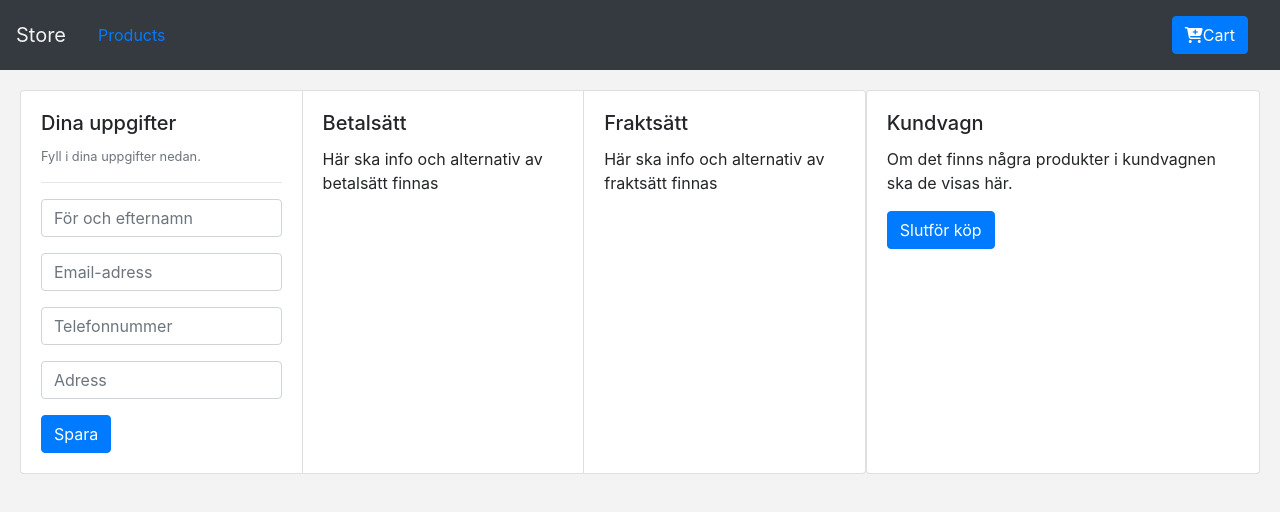
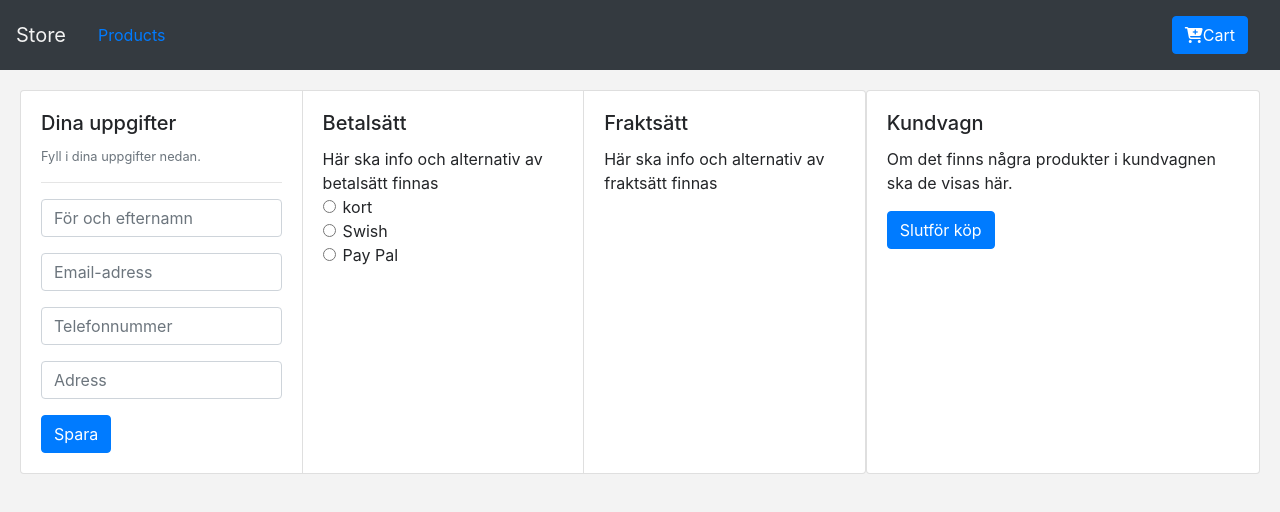
Before and after one commit to juliamattson/Grupp3-designsystem, a React (Create React App) app: page /cart in a window 1280 px wide. Shown: the top 512 px of the page. Built offline with nearby package versions, Linux system fonts and the light colour scheme.

Commit message:
form element fix

```diff
--- a/src/components/Cart.tsx
+++ b/src/components/Cart.tsx
@@ -9,7 +9,23 @@ import Form from 'react-bootstrap/Form'
 import "./cart.css";
 import CardGroup from 'react-bootstrap/CardGroup'
 
-export default class Cart extends Component {
+export default class Cart extends Component<{}, { value: string }> {
+    constructor(props) {
+        super(props);
+        this.state = {value: ''};
+
+        this.handleChange = this.handleChange.bind(this);
+        this.handleSubmit = this.handleSubmit.bind(this);
+      }
+
+      handleChange(event) {
+        this.setState({value: event.target.value});
+      }
+
+      handleSubmit(event) {
+        alert('A name was submitted: ' + this.state.value);
+        event.preventDefault();
+      }
     render() {
         return (
           <div id="cartStyling">
@@ -17,22 +33,22 @@ export default class Cart extends Component {
           <Card>
             <Card.Body>
               <Card.Title>Dina uppgifter</Card.Title>
-              <Form>
+              <Form onSubmit={this.handleSubmit}>
               <Form.Text className="text-muted">
                   Fyll i dina uppgifter nedan.
                 </Form.Text>
                 <hr/>
               <Form.Group controlId="formBasicName">
-                <Form.Control autoComplete="on" type="text" placeholder="För och efternamn" />
+                <Form.Control autoComplete="on" type="text" value={this.state.value} onChange={this.handleChange} placeholder="För och efternamn" />
               </Form.Group>
               <Form.Group controlId="formBasicEmail">
-                <Form.Control autoComplete="on" type="email" placeholder="Email-adress" />
+                <Form.Control autoComplete="on" type="email"   placeholder="Email-adress" />
               </Form.Group>
               <Form.Group controlId="formBasicNumber">
-                <Form.Control autoComplete="on" type="text" placeholder="Telefonnummer" />
+                <Form.Control autoComplete="on" type="text"   placeholder="Telefonnummer" />
               </Form.Group>
               <Form.Group controlId="formBasicAdress">
-                <Form.Control autoComplete="on" type="text" placeholder="Adress" />
+                <Form.Control autoComplete="on" type="text"   placeholder="Adress" />
               </Form.Group>
               <Button variant="primary" type="submit">
                 Spara
@@ -45,6 +61,33 @@ export default class Cart extends Component {
               <Card.Title>Betalsätt</Card.Title>
               <Card.Text>
                 Här ska info och alternativ av betalsätt finnas
+                <Form >
+                                    {['radio'].map((type) => (
+                                        <div key={`default-${type}`} className="mb-3">
+                                            <Form.Check
+                                                type="radio"
+                                                label="kort "
+                                                name="formHorizontalRadios"
+                                                id="formHorizontalRadios1"
+                                            />
+                                            <Form.Check
+                                                type="radio"
+                                                label="Swish "
+                                                name="formHorizontalRadios"
+                                                id="formHorizontalRadios2"
+
+                                            />
+                                            <Form.Check
+                                                type="radio"
+                                                label="Pay Pal"
+                                                name="formHorizontalRadios"
+                                                id="formHorizontalRadios3"
+                                            />
+
+
+                                        </div>
+                                    ))}
+                                </Form>
               </Card.Text>
             </Card.Body>
           </Card>
@@ -63,7 +106,7 @@ export default class Cart extends Component {
           <Card.Text>
             Om det finns några produkter i kundvagnen ska de visas här.
           </Card.Text>
-          <Button variant="primary">Slutför köp</Button>
+          <Button  variant="primary">Slutför köp</Button>
         </Card.Body>
         </Card>
         </div>
```
